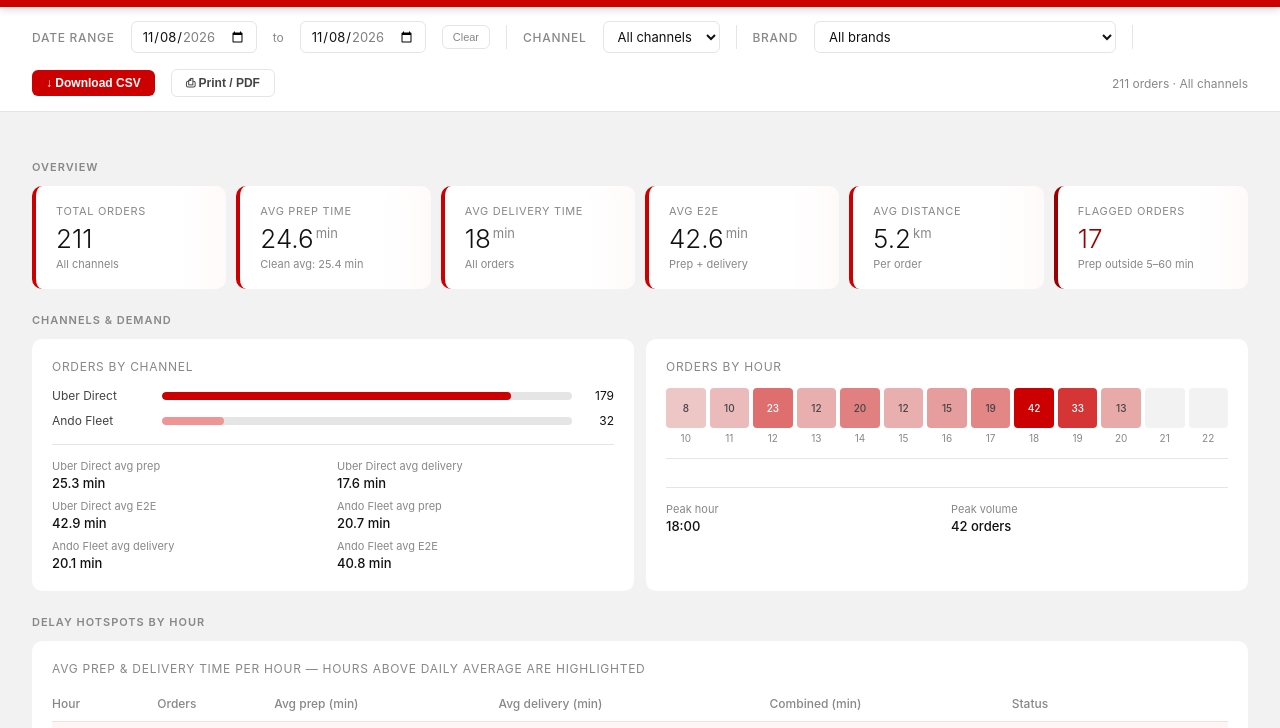
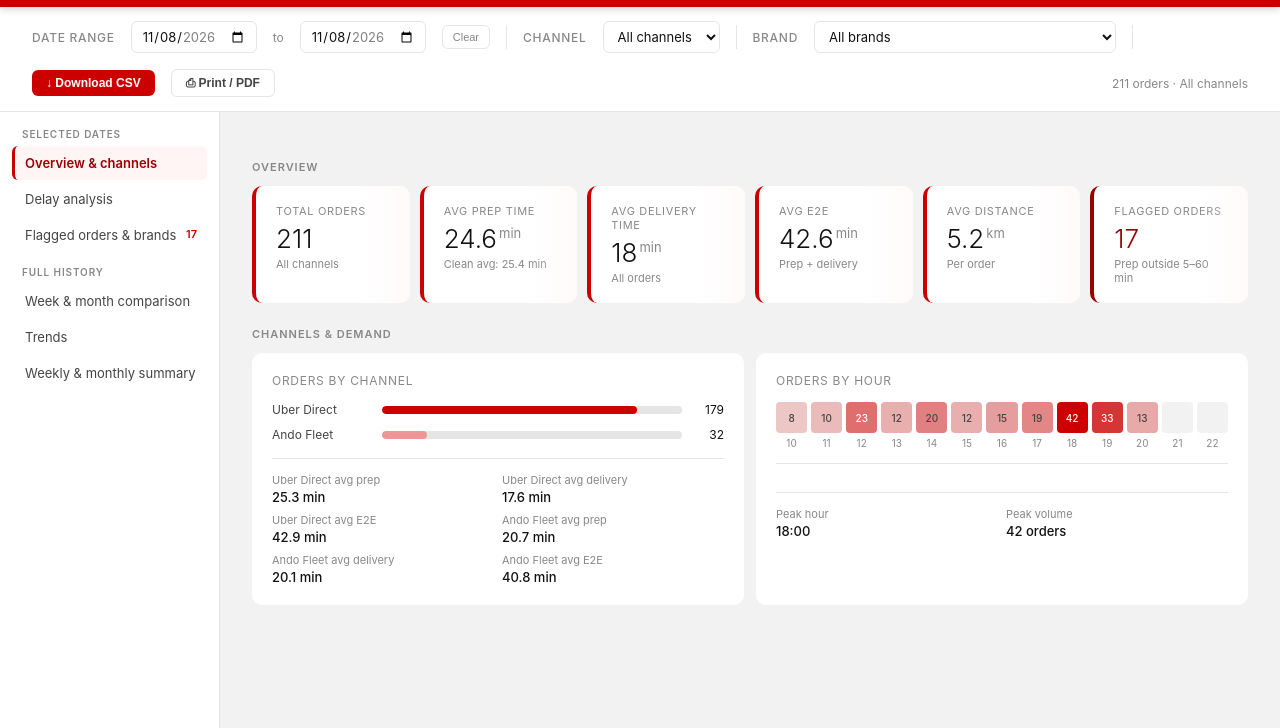
Before and after one commit to aurometrics/auro-dashboard, a plain HTML site: page index.html in a window 1280 px wide. Shown: the part 57-785 px from the top of the page. Drawn offline with nearby package versions, Linux system fonts and the light colour scheme.

Commit message:
Update index.html

```diff
--- a/index.html
+++ b/index.html
@@ -173,6 +173,34 @@
   .heat-labels { display: grid; grid-template-columns: repeat(13, 1fr); gap: 4px; margin-top: 4px; }
   .heat-label { font-size: 10px; color: var(--ink-3); text-align: center; }
 
+
+  /* ── SIDE NAV ── */
+  .layout { display: flex; align-items: flex-start; }
+  .sidenav {
+    width: 220px; flex-shrink: 0;
+    position: sticky; top: 64px;
+    height: calc(100vh - 64px);
+    overflow-y: auto;
+    background: var(--white);
+    border-right: 1px solid var(--border);
+    padding: 16px 12px;
+  }
+  .nav-group { font-size: 10px; font-weight: 600; text-transform: uppercase; letter-spacing: 0.09em; color: var(--ink-3); margin: 14px 10px 6px; }
+  .nav-group:first-child { margin-top: 0; }
+  .nav-item {
+    display: block; width: 100%; text-align: left;
+    font-family: var(--font); font-size: 13px; color: var(--ink-2);
+    background: none; border: none; border-left: 3px solid transparent;
+    border-radius: 6px; padding: 9px 10px; margin-bottom: 2px; cursor: pointer;
+  }
+  .nav-item:hover { background: var(--surface); }
+  .nav-item.active { background: var(--red-bg); color: var(--red-dark); font-weight: 600; border-left-color: var(--red); }
+  .nav-item .nav-count { float: right; font-size: 11px; font-weight: 600; color: var(--red); }
+  .layout main { flex: 1; min-width: 0; margin: 0; max-width: none; }
+  .view { display: none; }
+  .view.active { display: block; }
+  .view-note { font-size: 12px; color: var(--ink-3); background: var(--white); border-left: 3px solid var(--border); border-radius: 6px; padding: 8px 12px; margin-bottom: 4px; }
+
   /* ── LOADING ── */
   #loading { display: flex; align-items: center; justify-content: center; min-height: 60vh; flex-direction: column; gap: 16px; }
   .spinner { width: 36px; height: 36px; border: 3px solid var(--border); border-top-color: var(--red); border-radius: 50%; animation: spin .7s linear infinite; }
@@ -188,10 +216,16 @@
     main { padding: 16px 16px 48px; }
     .card-grid-2, .card-grid-3 { grid-template-columns: 1fr; }
     .kpi-value { font-size: 22px; }
+    .layout { display: block; }
+    .sidenav { width: 100%; height: auto; position: sticky; top: 64px; z-index: 50; display: flex; gap: 6px; overflow-x: auto; padding: 8px 12px; border-right: none; border-bottom: 1px solid var(--border); }
+    .nav-group { display: none; }
+    .nav-item { width: auto; white-space: nowrap; border-left: none; border-bottom: 3px solid transparent; margin: 0; }
+    .nav-item.active { border-bottom-color: var(--red); }
   }
   @media print {
     header { position: static; box-shadow: none; -webkit-print-color-adjust: exact; print-color-adjust: exact; }
-    .controls { display: none; }
+    .controls, .sidenav { display: none; }
+    .view { display: block !important; }
     main { padding: 0; }
     .kpi { break-inside: avoid; }
     .card { break-inside: avoid; page-break-inside: avoid; }
@@ -248,10 +282,22 @@
   <div id="status-bar">Loading…</div>
 </div>
 
+<div class="layout">
+<nav class="sidenav" id="sidenav" aria-label="Dashboard sections">
+  <div class="nav-group">Selected dates</div>
+  <button class="nav-item active" data-view="overview">Overview &amp; channels</button>
+  <button class="nav-item" data-view="delays">Delay analysis</button>
+  <button class="nav-item" data-view="orders">Flagged orders &amp; brands <span class="nav-count" id="flag-count"></span></button>
+  <div class="nav-group">Full history</div>
+  <button class="nav-item" data-view="compare">Week &amp; month comparison</button>
+  <button class="nav-item" data-view="trends">Trends</button>
+  <button class="nav-item" data-view="summaries">Weekly &amp; monthly summary</button>
+</nav>
 <main>
   <div id="loading"><div class="spinner"></div><p style="font-size:13px;color:#888">Loading data…</p></div>
   <div id="dashboard" style="display:none"></div>
 </main>
+</div>
 
 <script>
 // ─────────────────────────────────────────────
@@ -916,25 +962,36 @@ function render() {
     </tr>`;
   }).reverse().join('');
 
-  const trendSectionHtml = `
-    <div class="section-label" style="margin-top:32px;">Trends &amp; comparative analysis <span style="color:var(--ink-3);font-weight:400;text-transform:none;letter-spacing:0;">— full history, ${chanVal === 'all' ? 'all channels' : chanVal}${brandVal !== 'all' ? ' · '+brandVal : ''}, independent of the date filter above</span></div>
-    ${wowSection}
-    ${momSection}
+  const trendNote = `
+    <div class="view-note">Full history${chanVal === 'all' ? ', all channels' : ', ' + chanVal}${brandVal !== 'all' ? ' · ' + brandVal : ''} — not affected by the date range above. Channel and brand filters still apply.</div>`;
 
-    <div class="card-grid-2" style="margin-top:4px;">
+  const compareView = `
+    <section class="view" data-view="compare">
+      ${trendNote}
+      ${wowSection}
+      ${momSection}
+    </section>`;
+
+  const trendsView = `
+    <section class="view" data-view="trends">
+      ${trendNote}
+      <div class="section-label">Trends</div>
       <div class="card">
         <div class="card-title">Prep, delivery &amp; E2E trend (7-day rolling average)</div>
-        <div class="chart-wrap" style="height:220px;"><canvas id="trendChart"></canvas></div>
+        <div class="chart-wrap" style="height:280px;"><canvas id="trendChart"></canvas></div>
       </div>
+      <div class="card" style="margin-top:12px;">
+        <div class="card-title">Daily order volume (with 7-day rolling average)</div>
+        <div class="chart-wrap" style="height:240px;"><canvas id="volumeTrendChart"></canvas></div>
+      </div>
+    </section>`;
+
+  const summariesView = `
+    <section class="view" data-view="summaries">
+      ${trendNote}
+      <div class="section-label">Weekly summary</div>
       <div class="card">
-        <div class="card-title">Daily order volume (with 7-day rolling average)</div>
-        <div class="chart-wrap" style="height:220px;"><canvas id="volumeTrendChart"></canvas></div>
-      </div>
-    </div>
-
-    <div class="card-grid-2" style="margin-top:12px;">
-      <div class="card">
-        <div class="card-title">Weekly summary (most recent first)</div>
+        <div class="card-title">Most recent first</div>
         <div class="table-wrap">
           <table>
             <thead><tr>
@@ -945,8 +1002,9 @@ function render() {
           </table>
         </div>
       </div>
+      <div class="section-label">Monthly summary</div>
       <div class="card">
-        <div class="card-title">Monthly summary (most recent first)</div>
+        <div class="card-title">Most recent first</div>
         <div class="table-wrap">
           <table>
             <thead><tr>
@@ -957,11 +1015,11 @@ function render() {
           </table>
         </div>
       </div>
-    </div>
-  `;
+    </section>`;
 
   // ── BUILD HTML ──
   dash.innerHTML = `
+    <section class="view" data-view="overview">
     <!-- KPIs -->
     <div class="section-label">Overview</div>
     <div class="kpi-grid">
@@ -1056,6 +1114,8 @@ function render() {
       </div>
     </div>
 
+    </section>
+    <section class="view" data-view="delays">
     <!-- Hourly delays -->
     <div class="section-label">Delay hotspots by hour</div>
     <div class="card">
@@ -1105,6 +1165,8 @@ function render() {
       </div>
     </div>
 
+    </section>
+    <section class="view" data-view="orders">
     <!-- Flagged outliers -->
     <div class="section-label">Flagged orders ${outliers.length ? `<span style="color:var(--red);margin-left:6px;">${outliers.length} flagged</span>` : ''}</div>
     <div class="card">
@@ -1150,8 +1212,14 @@ function render() {
       </div>
     </div>
 
-    ${trendSectionHtml}
+    </section>
+    ${compareView}
+    ${trendsView}
+    ${summariesView}
   `;
+  const fc = document.getElementById('flag-count');
+  if (fc) fc.textContent = outliers.length || '';
+  applyView();
 
   // Render charts after DOM update
   requestAnimationFrame(() => {
@@ -1161,6 +1229,31 @@ function render() {
     volumeTrendChart('volumeTrendChart', dailySeries);
   });
 }
+
+// ─────────────────────────────────────────────
+//  SIDE NAV / VIEWS
+// ─────────────────────────────────────────────
+const VIEWS = ['overview','delays','orders','compare','trends','summaries'];
+let activeView = VIEWS.includes(location.hash.slice(1)) ? location.hash.slice(1) : 'overview';
+
+function applyView() {
+  document.querySelectorAll('.view').forEach(v => v.classList.toggle('active', v.dataset.view === activeView));
+  document.querySelectorAll('.nav-item').forEach(b => b.classList.toggle('active', b.dataset.view === activeView));
+  // Charts created while hidden have no size — resize once visible
+  requestAnimationFrame(() => Object.values(chartInstances).forEach(c => c && c.resize && c.resize()));
+}
+
+function setView(name) {
+  activeView = name;
+  history.replaceState(null, '', '#' + name);
+  applyView();
+  window.scrollTo({ top: 0 });
+}
+
+document.getElementById('sidenav').addEventListener('click', e => {
+  const btn = e.target.closest('.nav-item');
+  if (btn) setView(btn.dataset.view);
+});
 
 // ─────────────────────────────────────────────
 //  EVENTS
```
